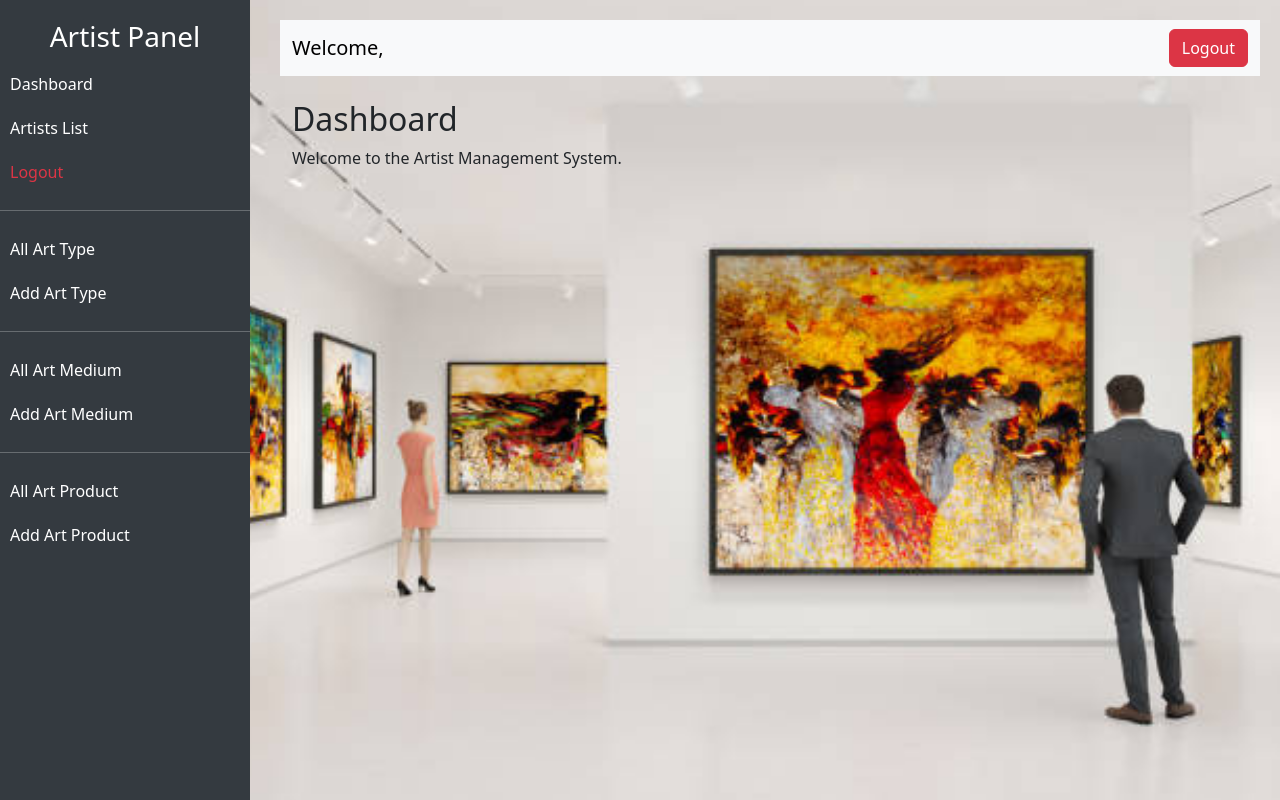
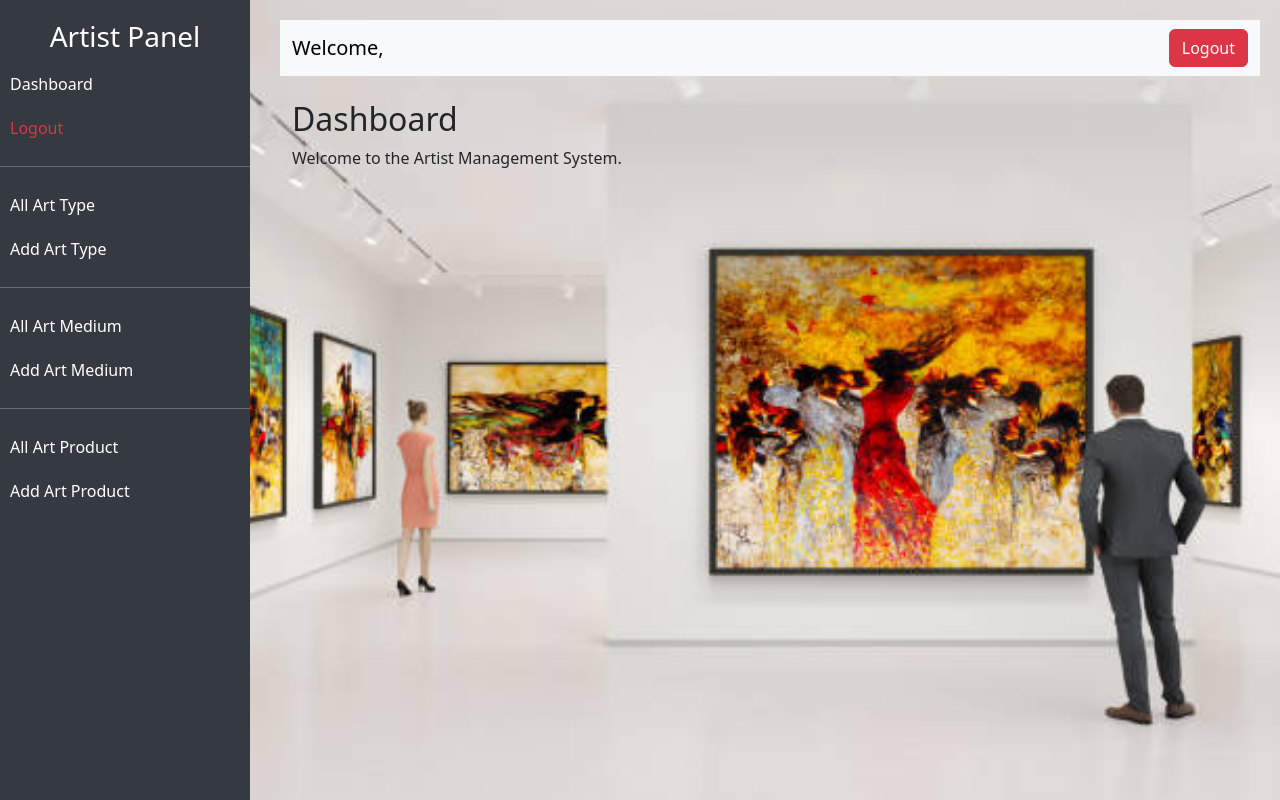
Before and after one commit to GunjalArpita/codeigniter-project, a CodeIgniter 4 app: the page made by app/Views/artist/dashboard.php in a window 1280 px wide. Run offline with PHP 8.4 and a stand-in for CodeIgniter, Linux system fonts and the light colour scheme; the template is opened without the code that fills it, so the values that code supplies are empty; some libraries are stand-ins or nearby versions.

Commit message:
Changes in Artist Dashboard

```diff
--- a/app/Views/artist/dashboard.php
+++ b/app/Views/artist/dashboard.php
@@ -42,7 +42,7 @@
     <aside class="sidebar">
         <h3 class="text-center">Artist Panel</h3>
         <a href="<?= site_url('artist/dashboard') ?>">Dashboard</a>
-        <a href="<?= site_url('artist') ?>">Artists List</a>
+        <!-- <a href="<?= site_url('artist') ?>">Artists List</a> -->
         <!-- <a href="<?= site_url('artist/create') ?>">Add New Artist</a> -->
         <a href="<?= site_url('artist/logout') ?>" class="text-danger">Logout</a>
 
```
